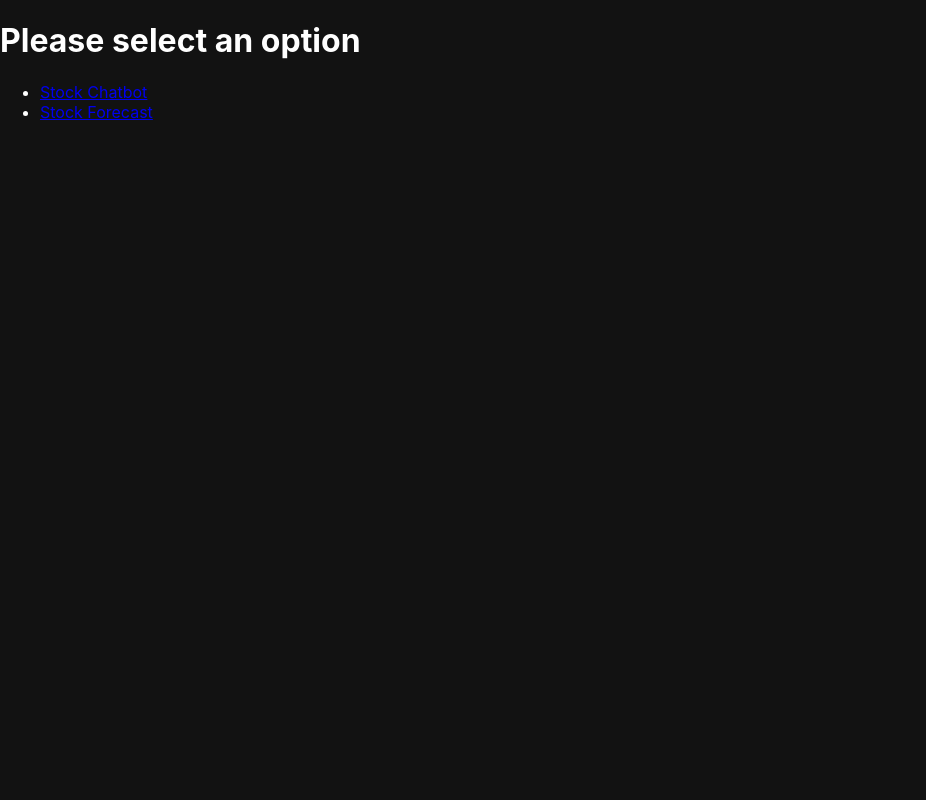
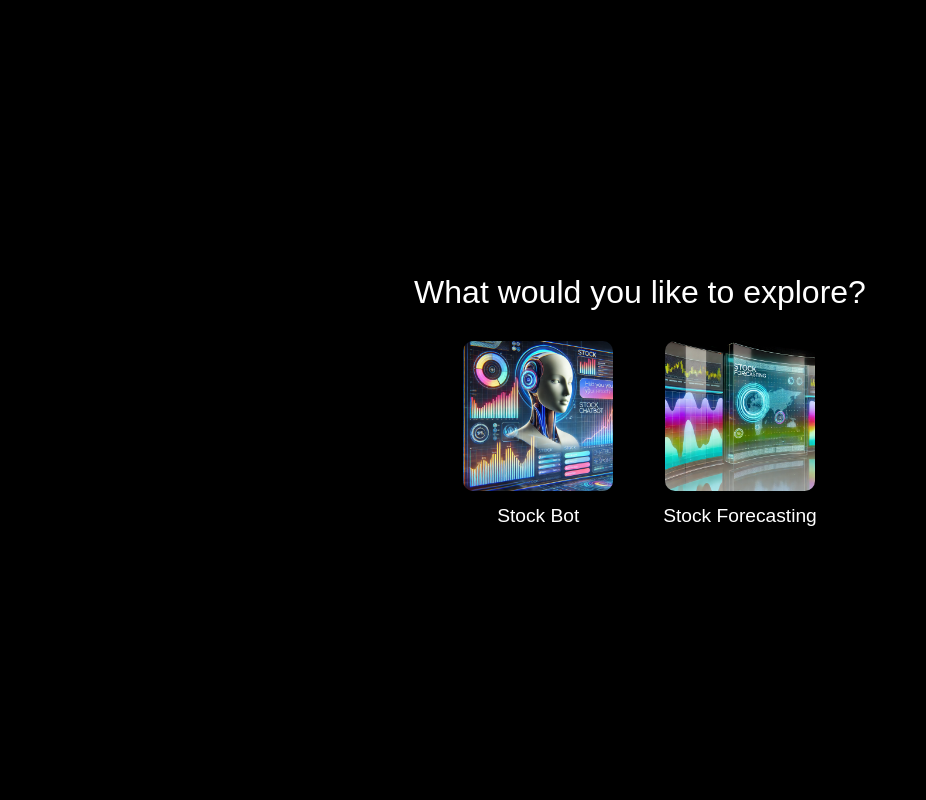
Before and after one commit to ravitiwari2002/StockBot, a Flask app: page / in a window 1280 px wide. Shown: the whole page, without its empty margins (0-926 px from the left). Run offline with Flask 3, Linux system fonts and the light colour scheme.

Commit message:
Update index.html

```diff
--- a/templates/index.html
+++ b/templates/index.html
@@ -1,41 +1,73 @@
 <!DOCTYPE html>
 <html lang="en">
 <head>
-    <meta http-equiv="Content-Type" content="text/html; charset=UTF-8">
-    <title data-rh="true">StockBot</title>
-    <meta name="viewport" content="width=device-width, initial-scale=1">
-    <meta name="google" value="notranslate">
-    <link type="text/css" rel="stylesheet" href="{{ url_for('static', filename='style.css') }}">
+    <meta charset="UTF-8">
+    <meta name="viewport" content="width=device-width, initial-scale=1.0">
+    <title>Landing Page</title>
+    <style>
+        body {
+            background-color: #000;  /* Black background */
+            color: #fff;
+            font-family: Arial, sans-serif;
+            display: flex;
+            justify-content: center;
+            align-items: center;
+            min-height: 100vh;
+            margin: 0;
+        }
+        .container {
+            text-align: center;
+        }
+        .title {
+            font-size: 2em;
+            margin-bottom: 30px;
+        }
+        .options {
+            display: flex;
+            justify-content: center;
+            gap: 50px;
+            flex-wrap: wrap;
+        }
+        .option {
+            text-align: center;
+            cursor: pointer;
+            transition: transform 0.2s;
+            text-decoration: none;
+            color: white;
+        }
+        .option img {
+            width: 150px;
+            height: 150px;
+            object-fit: cover;
+            border-radius: 10px;
+            transition: transform 0.3s;
+        }
+        .option:hover img {
+            transform: scale(1.1);  /* Zoom effect on hover */
+        }
+        .option-text {
+            margin-top: 10px;
+            font-size: 1.2em;
+            transition: font-weight 0.2s, color 0.2s;
+        }
+        .option:hover .option-text {
+            color: #ff4081;  /* Change text color on hover */
+            font-weight: bold;  /* Bold text on hover */
+        }
+    </style>
 </head>
 <body>
-    <div class="profiles-gate-container">
-        <div class="centered-div list-profiles-container">
-            <h1>Please select an option</h1>
-            <ul>
-                <li class="profile">
-                    <div>
-                        <a href="{{ url_for('run_chatbot') }}" data-uia="action-select-profile+primary">
-                            <div class="avatar-wrapper">
-                                <div class="profile-icon"
-                                    style="background-image:url({{ url_for('static', filename='bot.png')}})">
-                                </div>
-                            </div><span class="profile-name">Stock Chatbot</span>
-                        </a>
-                    </div>
-                </li>
-
-                <li class="profile">
-                    <div>
-                        <a href="{{ url_for('run_forecast') }}" data-uia="action-select-profile+secondary">
-                            <div class="avatar-wrapper">
-                                <div class="profile-icon"
-                                    style="background-image:url({{ url_for('static',filename='forecast.png')}})">
-                                </div>
-                            </div><span class="profile-name">Stock Forecast</span>
-                        </a>
-                    </div>
-                </li>
-            </ul>
+    <div class="container">
+        <div class="title">What would you like to explore?</div>
+        <div class="options">
+            <a href="/run_chatbot" class="option">
+                <img src="{{ url_for('static', filename='chatbot.png') }}" alt="Stock Bot">
+                <div class="option-text">Stock Bot</div>
+            </a>
+            <a href="/run_forecast" class="option">
+                <img src="{{ url_for('static', filename='forecast.png') }}" alt="Stock Forecasting">
+                <div class="option-text">Stock Forecasting</div>
+            </a>
         </div>
     </div>
 </body>
```
